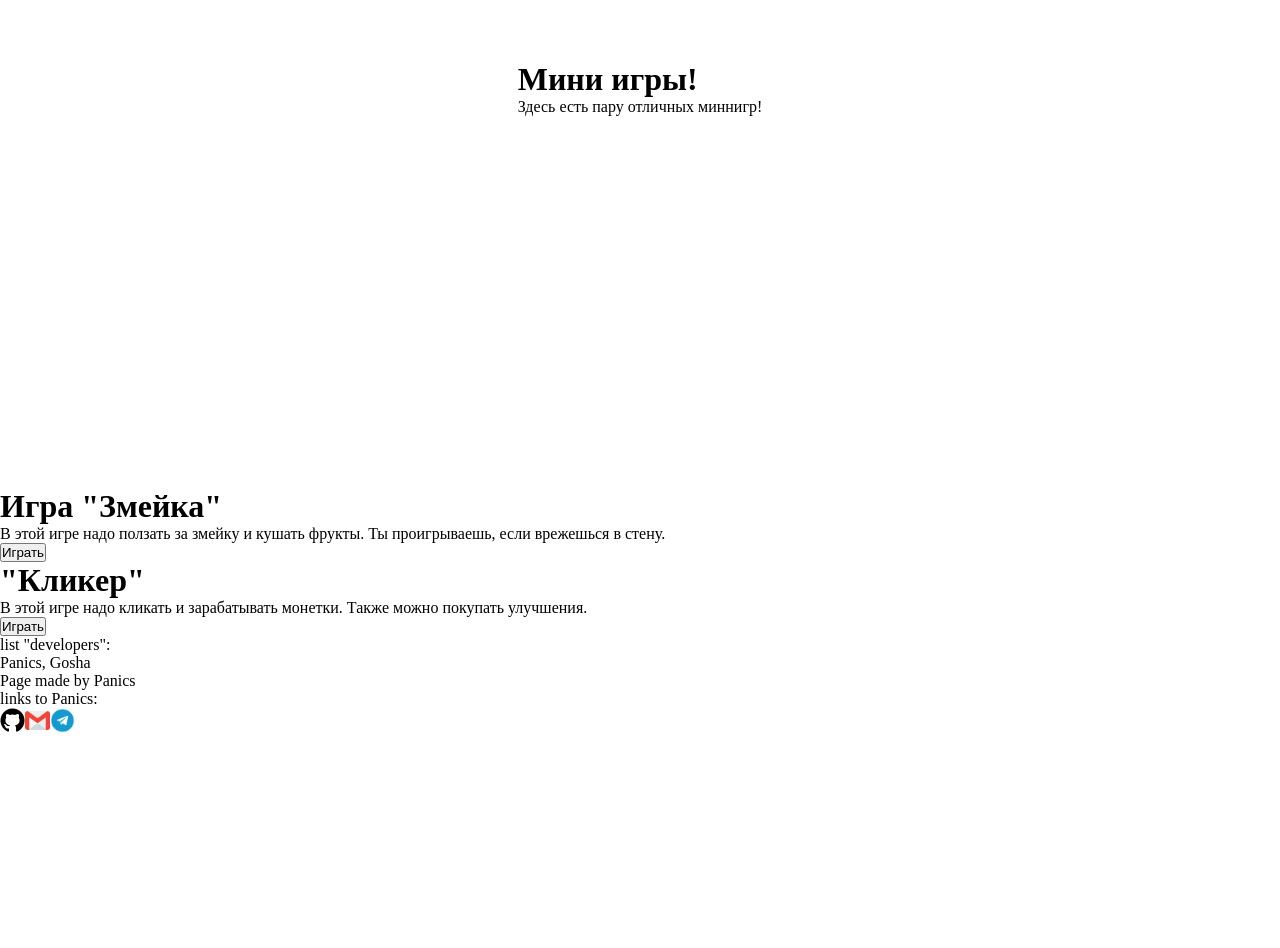
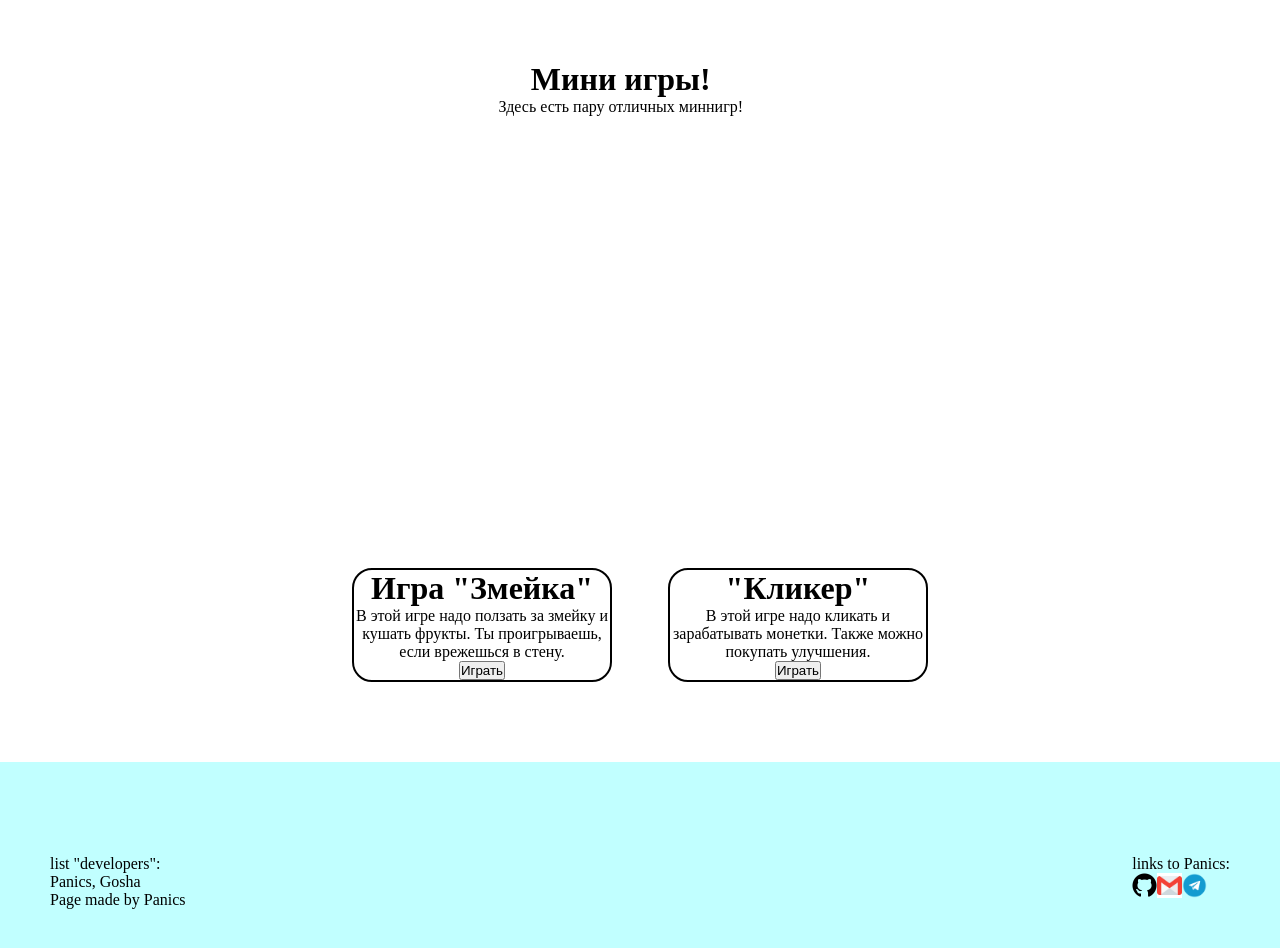
Before and after one commit to Zhora1234/Mini_games, a plain HTML site: page index.html in a window 1280 px wide. Shown: the part 312-1260 px from the top of the page. Before the commit the page ends 1049 px from the top, so only its background shows below. Drawn offline with Linux system fonts and the light colour scheme.

Commit message:
update files

```diff
--- a/css/index.css
+++ b/css/index.css
@@ -4,7 +4,7 @@
 }
 
 header {
-    width: 100vw;
+    width: 97vw;
     height: 100vh;
 }
 
@@ -25,9 +25,39 @@ header {
     align-items: center;
 }
 
-/* .center div {
+.center-content{
+    width: 20%;
+    height: 20%;
+    border: 5px double white;
+    background-color: rgba(255, 255, 255, 0.5);
+    display: flex;
+    flex-direction: column;
+    justify-content: center;
+    align-items: center;
+    text-align: center;
+}
 
-} */
+.games{
+    display: flex;
+    flex-direction: row;
+    justify-content: center;
+    margin: 10vh 0;
+}
+
+.snake{
+    width: 20%;
+    border: 2px solid black;
+    border-radius: 20px;
+    text-align: center;
+}
+
+.clicker{
+    width: 20%;
+    border: 2px solid black;
+    border-radius: 20px;
+    margin-left: 7vh;
+    text-align: center;
+}
 
 .first_links{
     display: flex;
@@ -78,3 +108,20 @@ header {
 .frst_tg_btn:hover {
     transform: scale(1.1);
 }
+
+footer{
+    width: 100%;
+    height: 30vh;
+    display: flex;
+    justify-content: center;
+    align-items: center;
+    background-color: rgb(193, 255, 255);
+}
+
+.links{
+    padding: 50px;
+    width: 100%;
+    display: flex;
+    justify-content: space-between;
+
+}
--- a/index.html
+++ b/index.html
@@ -7,14 +7,14 @@
     <meta name="viewport" content="width=device-width, initial-scale=1.0">
     <title>Document</title>
     <link rel="stylesheet" href="./css/index.css">
-    <script src="./js/index.js"></script>
+    <script src="./js/index.js" defer></script>
 </head>
 
 <body>
     <header>
         <div class="background"></div>
         <div class="center">
-            <div>
+            <div class="center-content">
                 <h1>Мини игры!</h1>
                 <p>Здесь есть пару отличных миннигр!</p>
             </div>
@@ -22,6 +22,7 @@
     </header>
 
     <main>
+        <div class="games">
             <div class="snake">
                 <h1>Игра "Змейка"</h1>
                 <p>В этой игре надо ползать за змейку и кушать фрукты. Ты проигрываешь, если врежешься в стену.</p>
@@ -32,13 +33,17 @@
                 <p>В этой игре надо кликать и зарабатывать монетки. Также можно покупать улучшения.</p>
                 <button class="scndbtn">Играть</button>
             </div>
+        </div>
     </main>
 
     <footer>
         <div class="links">
+            <div>
                 <p>list "developers":</p>
                 <p>Panics, Gosha</p>
                 <p>Page made by Panics</p>
+            </div>
+            <div>
                 <p>links to Panics:</p>
                 <div class="first_links">
                     <div class="frst_github_btn">
@@ -52,6 +57,7 @@
                     </div>
                 </div>
             </div>
+        </div>
     </footer>
 </body>
 
--- a/js/index.js
+++ b/js/index.js
@@ -0,0 +1,4 @@
+let frstbtn = document.querySelector(".frstbtn")
+frstbtn.addEventListener("click", function() {
+    location.assign("./html/snake.html")
+})
```
Also changed, not shown: html/snake.html (added, +14 -0 lines). Lines whose indentation alone changed are shown as unchanged.
